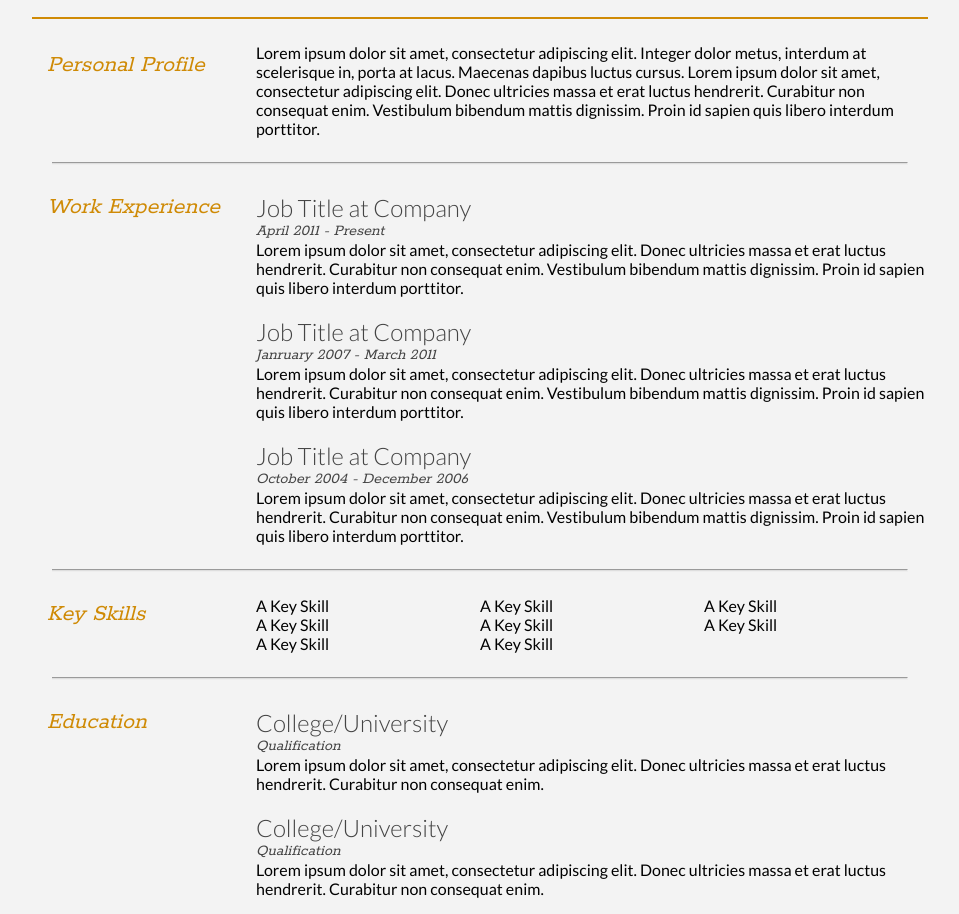
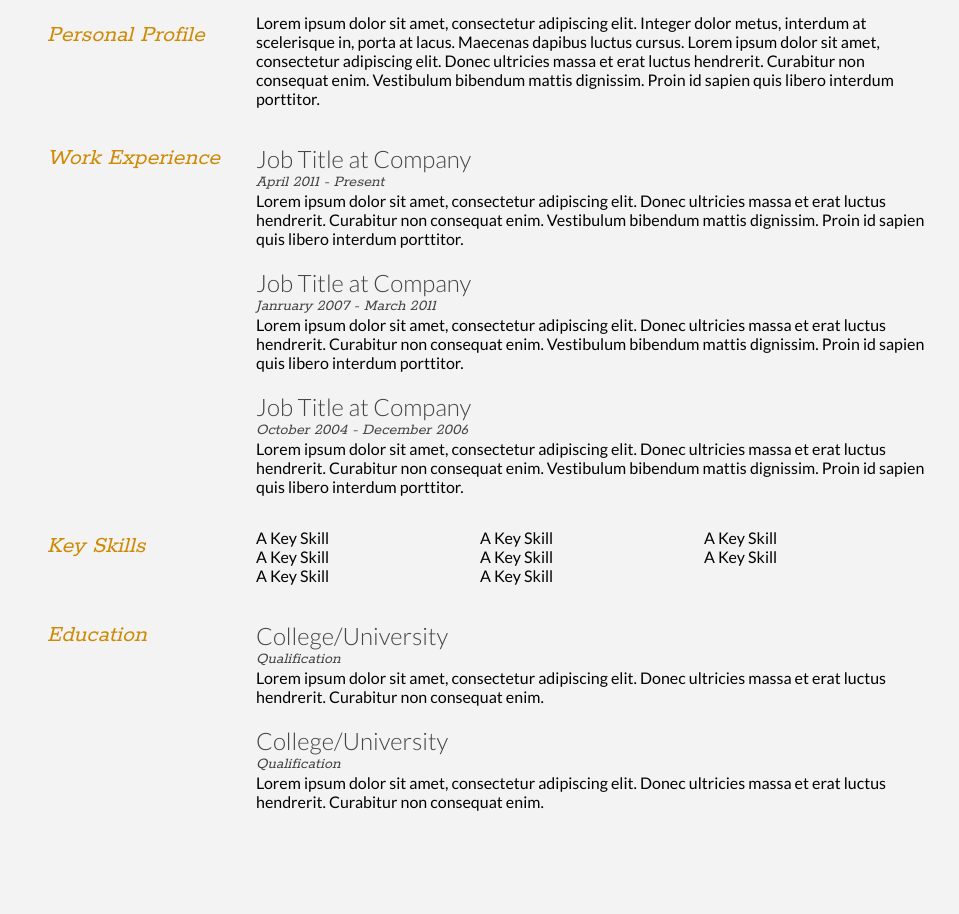
Before and after one commit to Kenzie-Academy-Brasil-Developers/estilizar-curriculo-sprint-2-AndersonKSilva, a plain HTML site: page index.html in a window 1280 px wide. Shown: the part 126-1040 px from the top of the page, without its empty margins (160-1119 px from the left). After the commit the page ends 953 px from the top, so only its background shows below. Drawn offline with Linux system fonts and the light colour scheme.

Commit message:
Removida a tag hr

```diff
--- a/index.html
+++ b/index.html
@@ -36,8 +36,6 @@
 			<div class="clear"></div>
 		</div>
 
-		<hr class="divi">
-
 		<div id="mainArea">
 			<section>
 				<article>
@@ -51,8 +49,6 @@
 				</article>
 				<div class="clear"></div>
 			</section>
-
-			<hr class="otherdivi">
 
 			<section>
 				<div class="sectionTitle">
@@ -81,8 +77,6 @@
 				<div class="clear"></div>
 			</section>
 
-			<hr class="otherdivi">
-
 			<section>
 				<div class="sectionTitle">
 					<h1>Key Skills</h1>
@@ -102,8 +96,6 @@
 				</div>
 				<div class="clear"></div>
 			</section>
-
-			<hr class="otherdivi">
 
 			<section>
 				<div class="sectionTitle">
```
